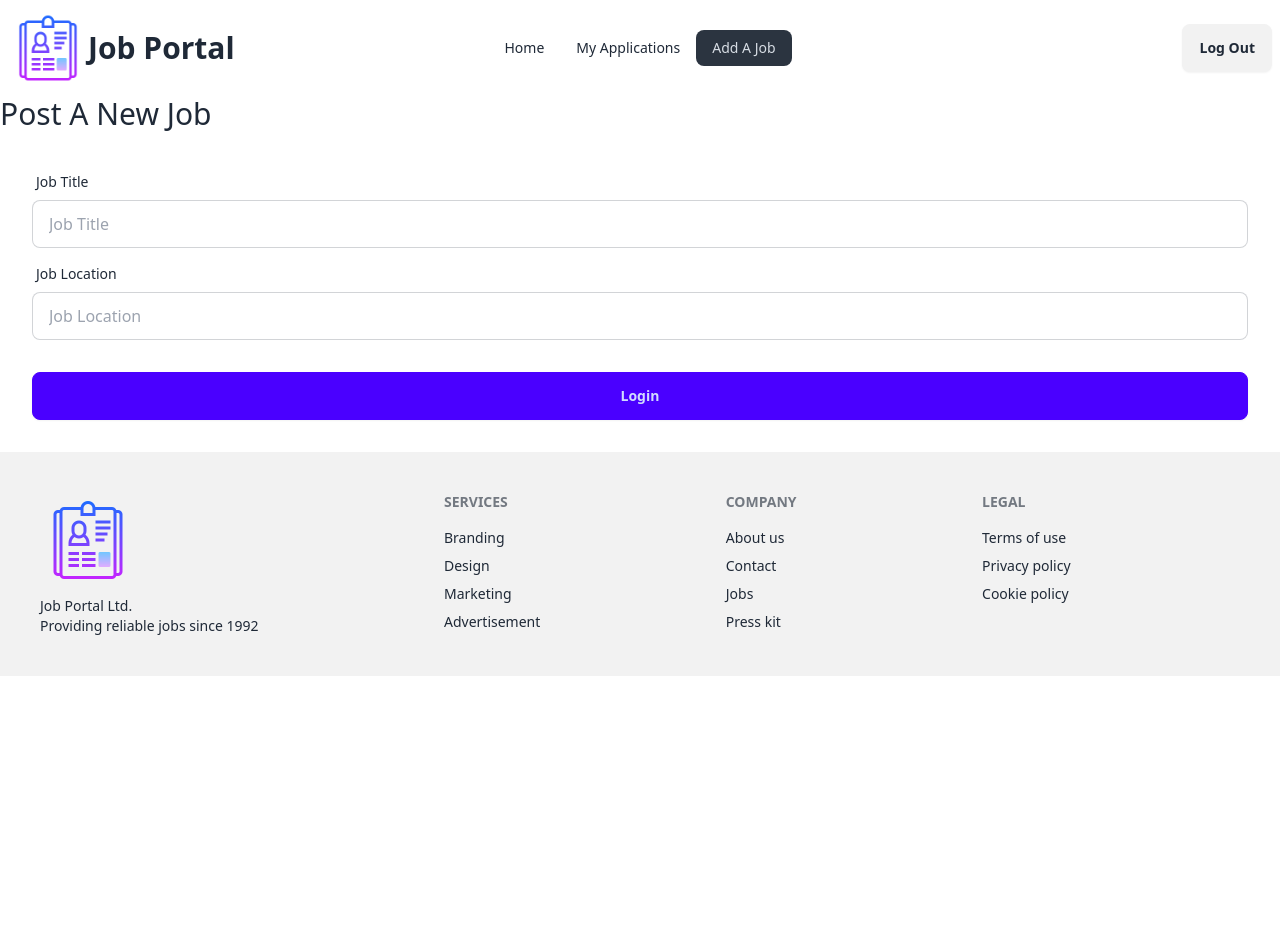
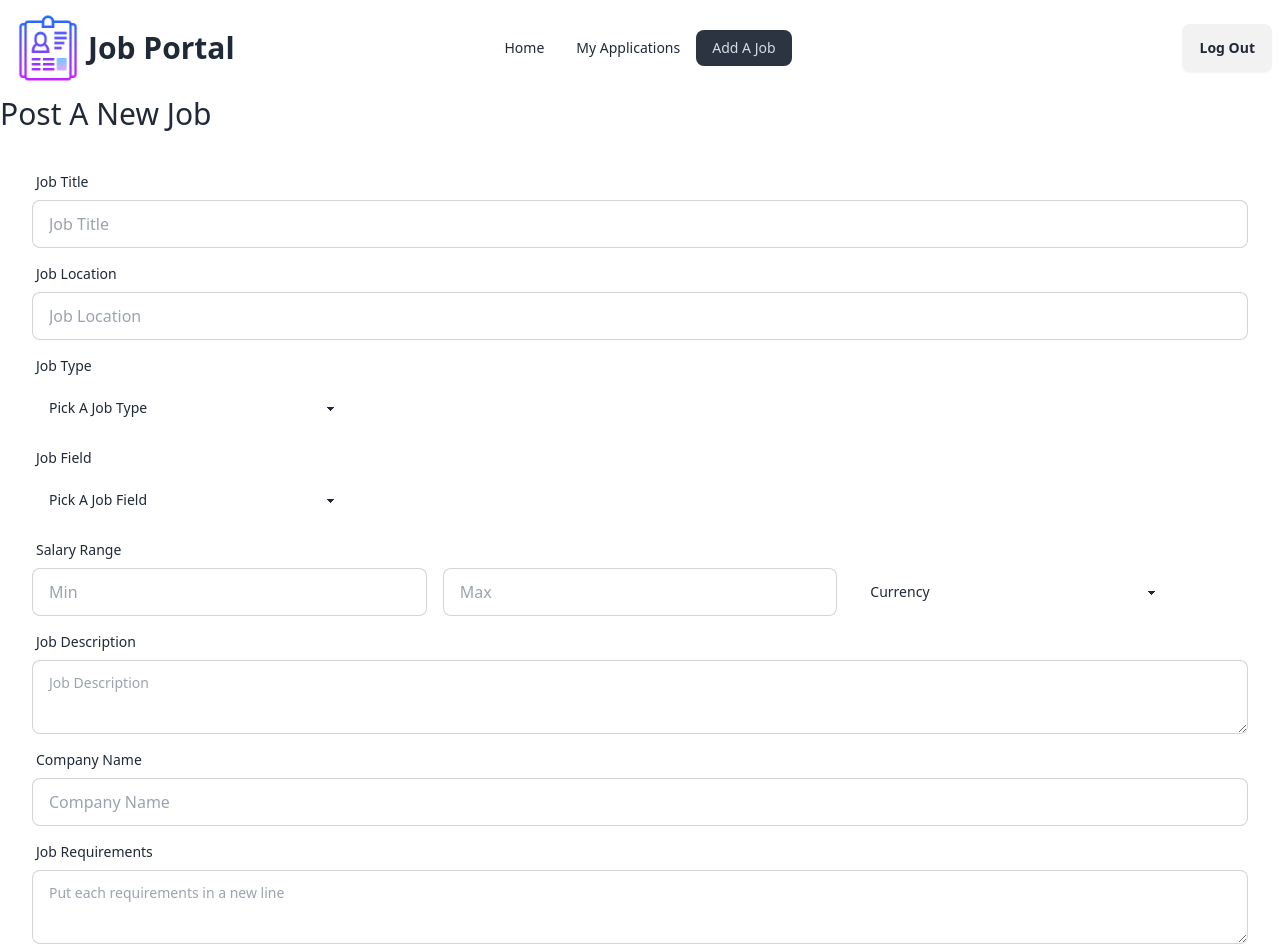
Before and after one commit to rummansaaqeb/job-portal-client, a React (Vite) app: page /addJob in a window 1280 px wide. Shown: the top 952 px of the page. Before the commit the page ends 800 px from the top, so only its background shows below. Built offline with nearby package versions, Linux system fonts and the light colour scheme; no server answers; sample sign-in values are in the browser's storage.

Commit message:
created large form with select for AddJob component

```diff
--- a/src/pages/AddJob/AddJob.jsx
+++ b/src/pages/AddJob/AddJob.jsx
@@ -19,8 +19,82 @@
                     </label>
                     <input type="text" name='location' placeholder="Job Location" className="input input-bordered" required />
                 </div>
+                {/* Job Type */}
+                <div className="form-control">
+                    <label className="label">
+                        <span className="label-text">Job Type</span>
+                    </label>
+                    <select className="select select-ghost w-full max-w-xs">
+                        <option disabled selected>Pick A Job Type</option>
+                        <option>Full-time</option>
+                        <option>Intern</option>
+                        <option>Part-time</option>
+                    </select>
+                </div>
+                {/* Job Category */}
+                <div className="form-control">
+                    <label className="label">
+                        <span className="label-text">Job Field</span>
+                    </label>
+                    <select className="select select-ghost w-full max-w-xs">
+                        <option disabled selected>Pick A Job Field</option>
+                        <option>Engineering</option>
+                        <option>Marketing</option>
+                        <option>Finance</option>
+                        <option>Teaching</option>
+                    </select>
+                </div>
+                {/* Salary Range */}
+                <div className='grid grid-cols-1 lg:grid-cols-3 gap-4 items-end'>
+                    <div className="form-control">
+                        <label className="label">
+                            <span className="label-text">Salary Range</span>
+                        </label>
+                        <input type="text" name='min' placeholder="Min" className="input input-bordered" required />
+                    </div>
+                    <div className="form-control">
+                        <input type="text" name='max' placeholder="Max" className="input input-bordered" required />
+                    </div>
+                    <div className="form-control">
+                        <select className="select select-ghost w-full max-w-xs">
+                            <option disabled selected>Currency</option>
+                            <option>BDT</option>
+                            <option>USD</option>
+                            <option>INR</option>
+                        </select>
+                    </div>
+                </div>
+                {/* Job Description */}
+                <div className="form-control">
+                    <label className="label">
+                        <span className="label-text">Job Description</span>
+                    </label>
+                    <textarea className="textarea textarea-bordered" placeholder="Job Description" name='description' required></textarea>
+                </div>
+                {/* Company Name */}
+                <div className="form-control">
+                    <label className="label">
+                        <span className="label-text">Company Name</span>
+                    </label>
+                    <input type="text" name='company' placeholder="Company Name" className="input input-bordered" required />
+                </div>
+                {/* Job Requirements */}
+                <div className="form-control">
+                    <label className="label">
+                        <span className="label-text">Job Requirements</span>
+                    </label>
+                    <textarea className="textarea textarea-bordered" placeholder="Put each requirements in a new line" name='description' required></textarea>
+                </div>
+                {/* Responsibilities */}
+                <div className="form-control">
+                    <label className="label">
+                        <span className="label-text">Job Responsibilities</span>
+                    </label>
+                    <textarea className="textarea textarea-bordered" placeholder="Write each responsibilities in a new line" name='description' required></textarea>
+                </div>
+                {/* Submit button */}
                 <div className="form-control mt-6">
-                    <button className="btn btn-primary">Login</button>
+                    <button className="btn btn-primary">Submit</button>
                 </div>
             </form>
         </div>
```
